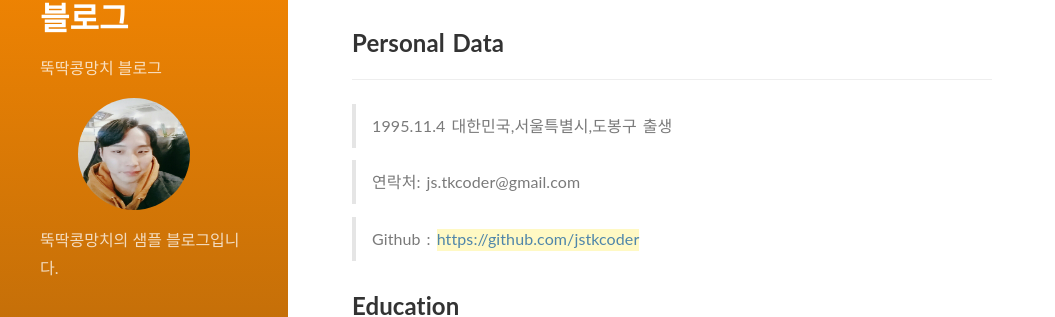
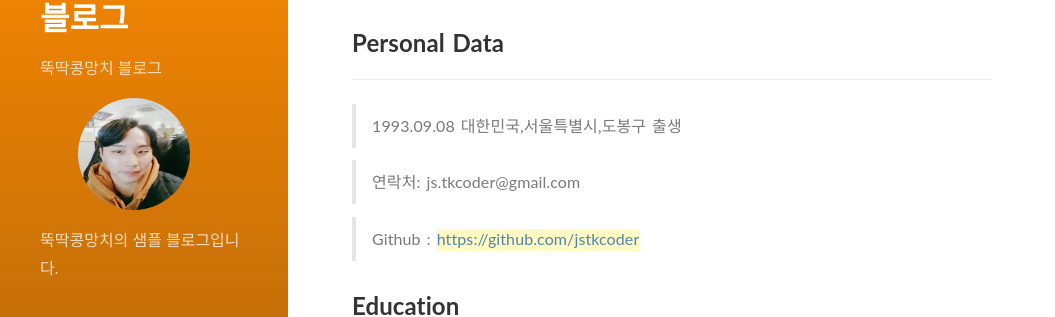
Before and after one commit to jstkcoder/jstkcoder.github.io, a Jekyll site: the page built from portfolio.md, in a window 1280 px wide and 900 px high, scrolled down 311 px. Shown: the part 144-461 px from the top of the window, without its empty margins (0-1055 px from the left). Built offline with Jekyll 4.4.1, drawn with Linux system fonts in a browser that asks for light colours; nearby versions of some CDN libraries.

Commit message:
Update portfolio.md

```diff
--- a/portfolio.md
+++ b/portfolio.md
@@ -23,7 +23,7 @@ font-weight:bold">
 
 ## Personal Data
 ---
-> 1995.11.4 대한민국,서울특별시,도봉구 출생
+> 1993.09.08 대한민국,서울특별시,도봉구 출생
 
 > 연락처: js.tkcoder@gmail.com
 
```
